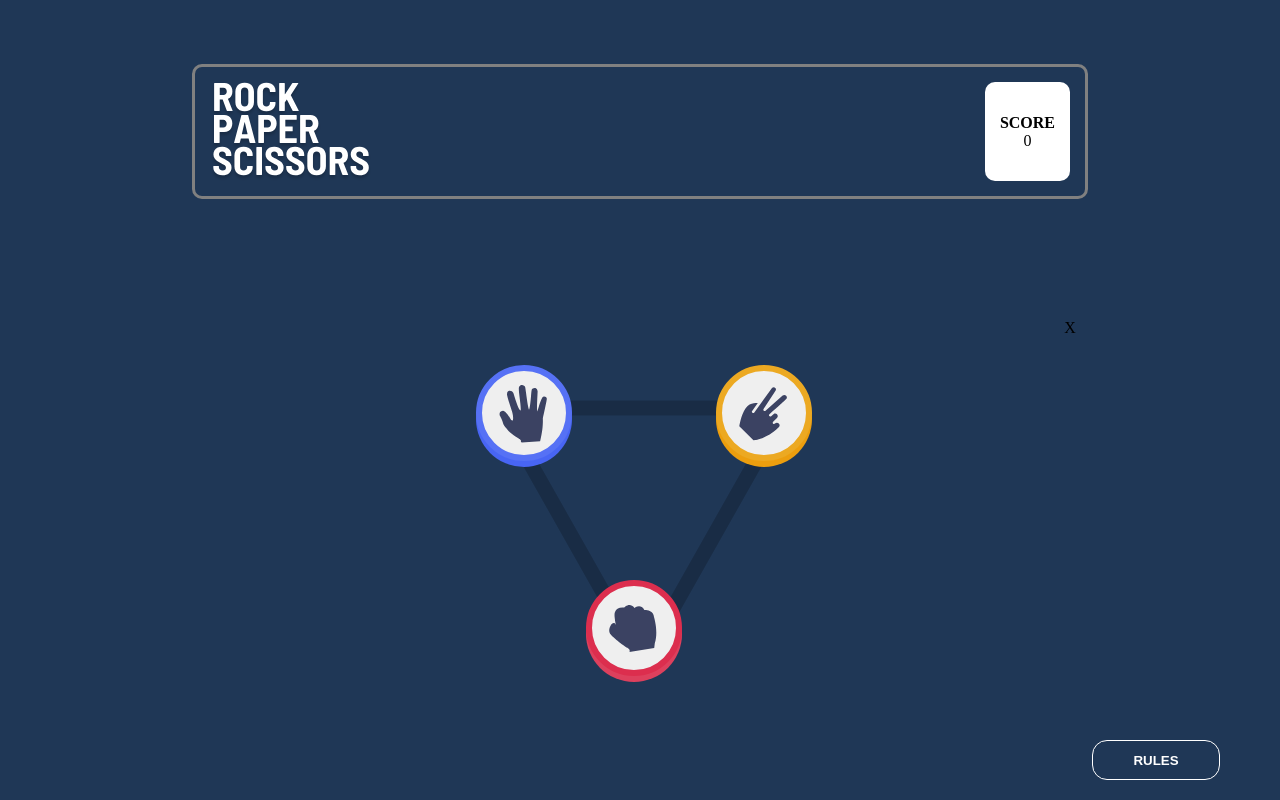
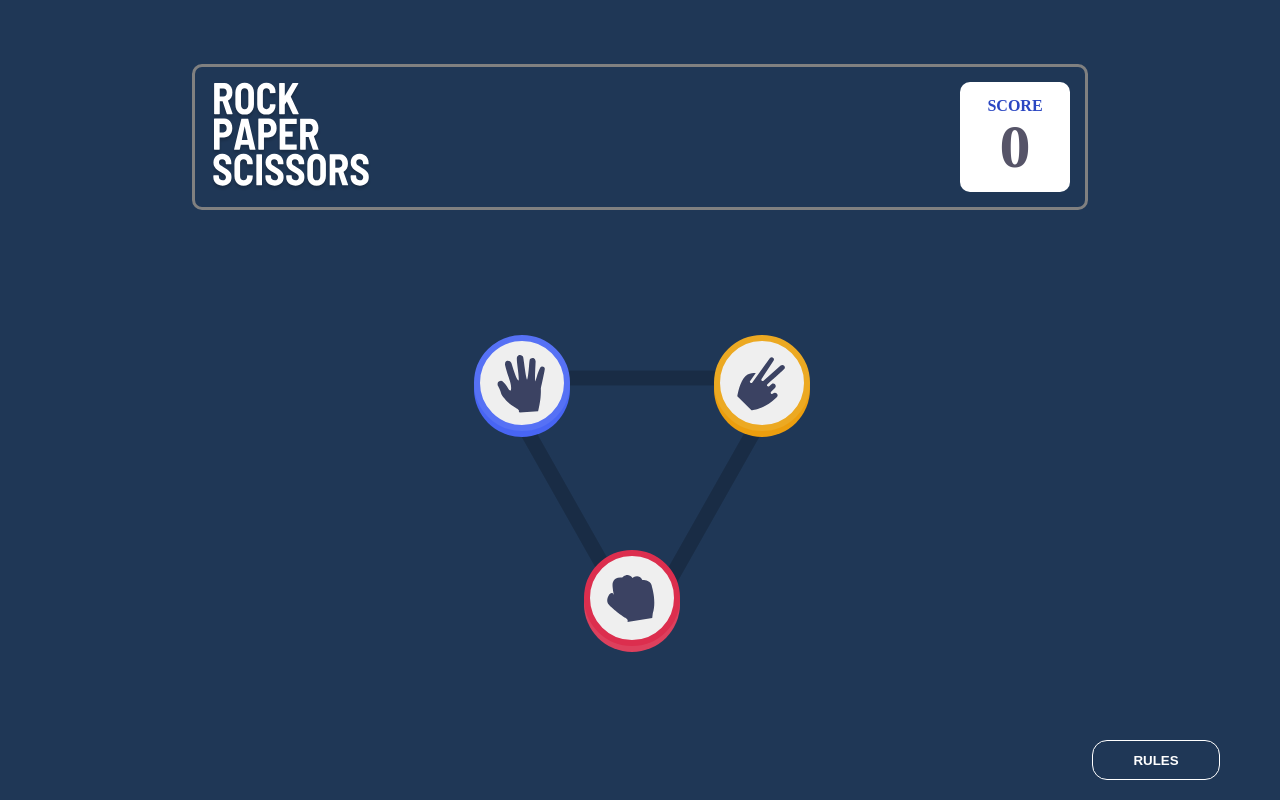
Before and after one commit to yazid78/Rock-Paper-Scissor, a plain HTML site: page index.html in a window 1280 px wide. Drawn offline with Linux system fonts and the light colour scheme.

Commit message:
maj modal

```diff
--- a/index.html
+++ b/index.html
@@ -36,7 +36,7 @@
         </div>
         <button class="rulesBtn">RULES</button>
         <div class="rules">
-            <span class="close">X</span>
+            <span id="closeModal" class="close">X</span>
             <img class="rulesImg" src="./images/rules.PNG" alt="rules">
         </div>
 
--- a/index.js
+++ b/index.js
@@ -155,12 +155,16 @@ function showRestartButton() {
   restartBtn.addEventListener("click", resetGame);
   Game.appendChild(restartBtn);
 }
+
 const btnRules = document.querySelector(".rulesBtn");
 const rulesImg = document.querySelector(".rulesImg");
 const close = document.querySelector(".close");
+const closeModal = document.getElementById("closeModal");
 const containerRules = document.querySelector(".rules");
+
 btnRules.addEventListener("click", () => {
   containerRules.style.display = "flex";
+  closeModal.style.display = "block";
   rulesImg.style.display = "block";
 });
 close.addEventListener("click", () => {
--- a/style.css
+++ b/style.css
@@ -4,6 +4,11 @@
 }
 body {
   background-color: hsl(214, 47%, 23%);
+}
+main {
+  display: flex;
+  justify-content: center;
+  height: 40vh;
 }
 .containerTitle {
   display: flex;
@@ -24,10 +29,20 @@ body {
   padding: 15px;
   border-radius: 10px;
 }
+.tableScore h4 {
+  color: hsl(229, 64.4%, 46.3%);
+}
+.tableScore span {
+  width: 80px;
+  font-size: 62px;
+  line-height: 62px;
+  text-align: center;
+  font-weight: 600;
+  color: hsl(246, 10.6%, 36.9%);
+}
 .containerGame {
-  position: absolute;
-  left: 38%;
-  top: 400px;
+  position: relative;
+  top: 50%;
 }
 .paper {
   position: absolute;
@@ -187,6 +202,7 @@ body {
   display: flex;
   justify-content: center;
   margin-top: 100px;
+  position: absolute;
 }
 .rulesImg {
   border-radius: 15px;
@@ -227,3 +243,7 @@ body {
   position: absolute;
   top: 300px;
 }
+.rules #closeModal {
+  display: none;
+  font-size: 25px;
+}
```
